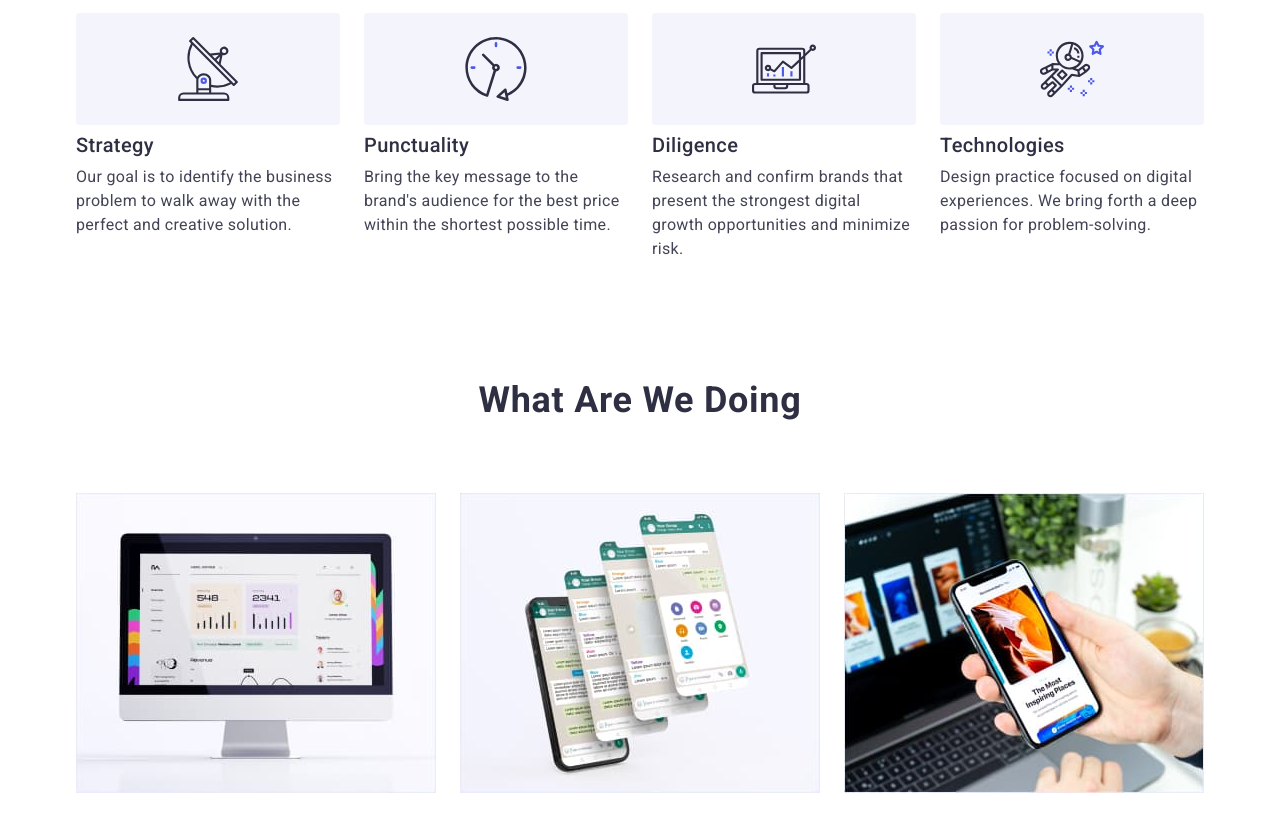
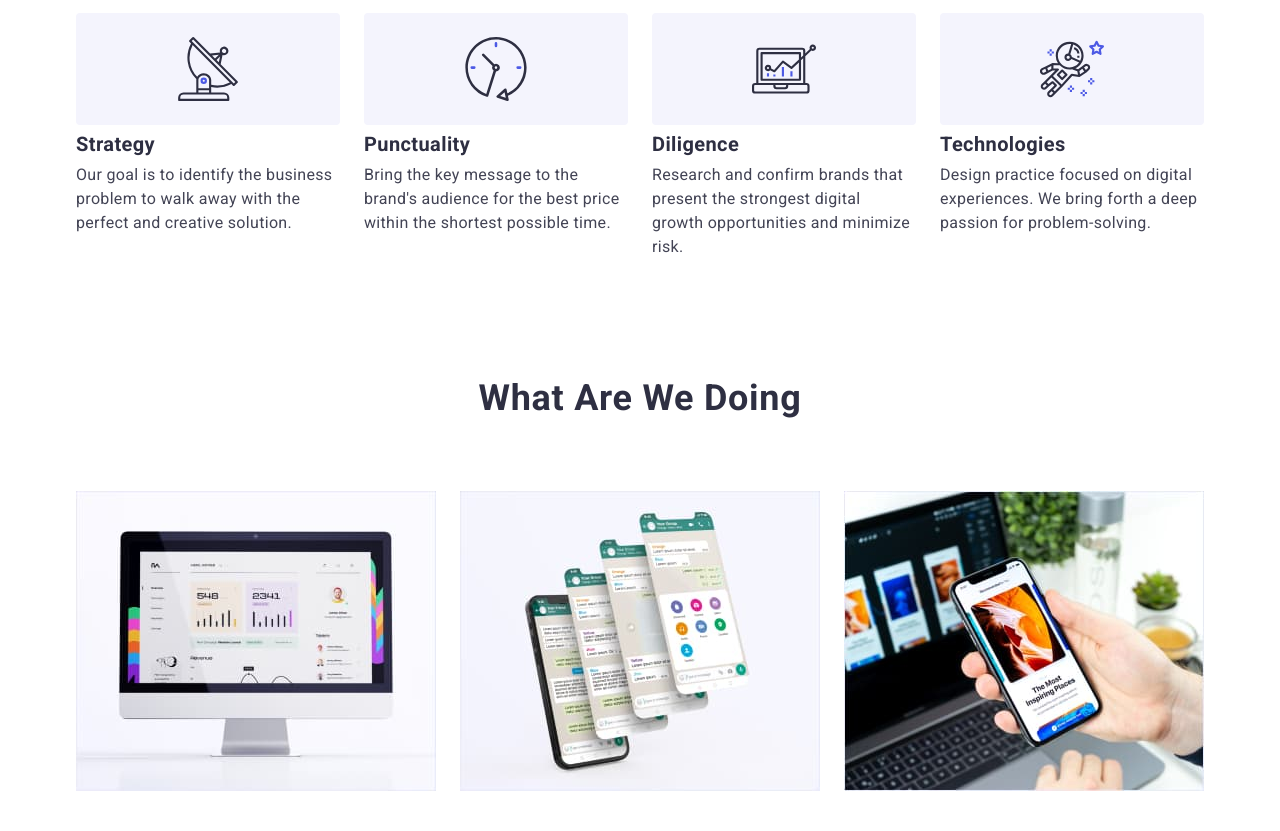
Before and after one commit to KatiaOcheretiana/goit-markup-hw-07, a plain HTML site: page index.html in a window 1280 px wide. Shown: the part 780-1611 px from the top of the page. Drawn offline with nearby package versions, Linux system fonts and the light colour scheme.

Commit message:
finished

```diff
--- a/css/media.css
+++ b/css/media.css
@@ -423,6 +423,9 @@
   .advantages-item {
     width: calc((100% - 72px) / 4);
   }
+  .advantages-title {
+    font-size: 20px;
+  }
 
   /**-------PHOTOS OF WORK-------**/
 
--- a/index.html
+++ b/index.html
@@ -85,7 +85,7 @@
                   <use href="./images/icons.svg#icon-antenna"></use>
                 </svg>
               </div>
-              <h3 class="advantages-title title-text">Strategy</h3>
+              <h3 class="advantages-title">Strategy</h3>
               <p class="advantages-text simple-text">
                 Our goal is to identify the business problem to walk away with
                 the perfect and creative solution.
@@ -97,7 +97,7 @@
                   <use href="./images/icons.svg#icon-clock"></use>
                 </svg>
               </div>
-              <h3 class="advantages-title title-text">Punctuality</h3>
+              <h3 class="advantages-title">Punctuality</h3>
               <p class="advantages-text simple-text">
                 Bring the key message to the brand's audience for the best price
                 within the shortest possible time.
@@ -109,7 +109,7 @@
                   <use href="./images/icons.svg#icon-diagram"></use>
                 </svg>
               </div>
-              <h3 class="advantages-title title-text">Diligence</h3>
+              <h3 class="advantages-title">Diligence</h3>
               <p class="advantages-text simple-text">
                 Research and confirm brands that present the strongest digital
                 growth opportunities and minimize risk.
@@ -121,7 +121,7 @@
                   <use href="./images/icons.svg#icon-astronaut"></use>
                 </svg>
               </div>
-              <h3 class="advantages-title title-text">Technologies</h3>
+              <h3 class="advantages-title">Technologies</h3>
               <p class="advantages-text simple-text">
                 Design practice focused on digital experiences. We bring forth a
                 deep passion for problem-solving.
```
